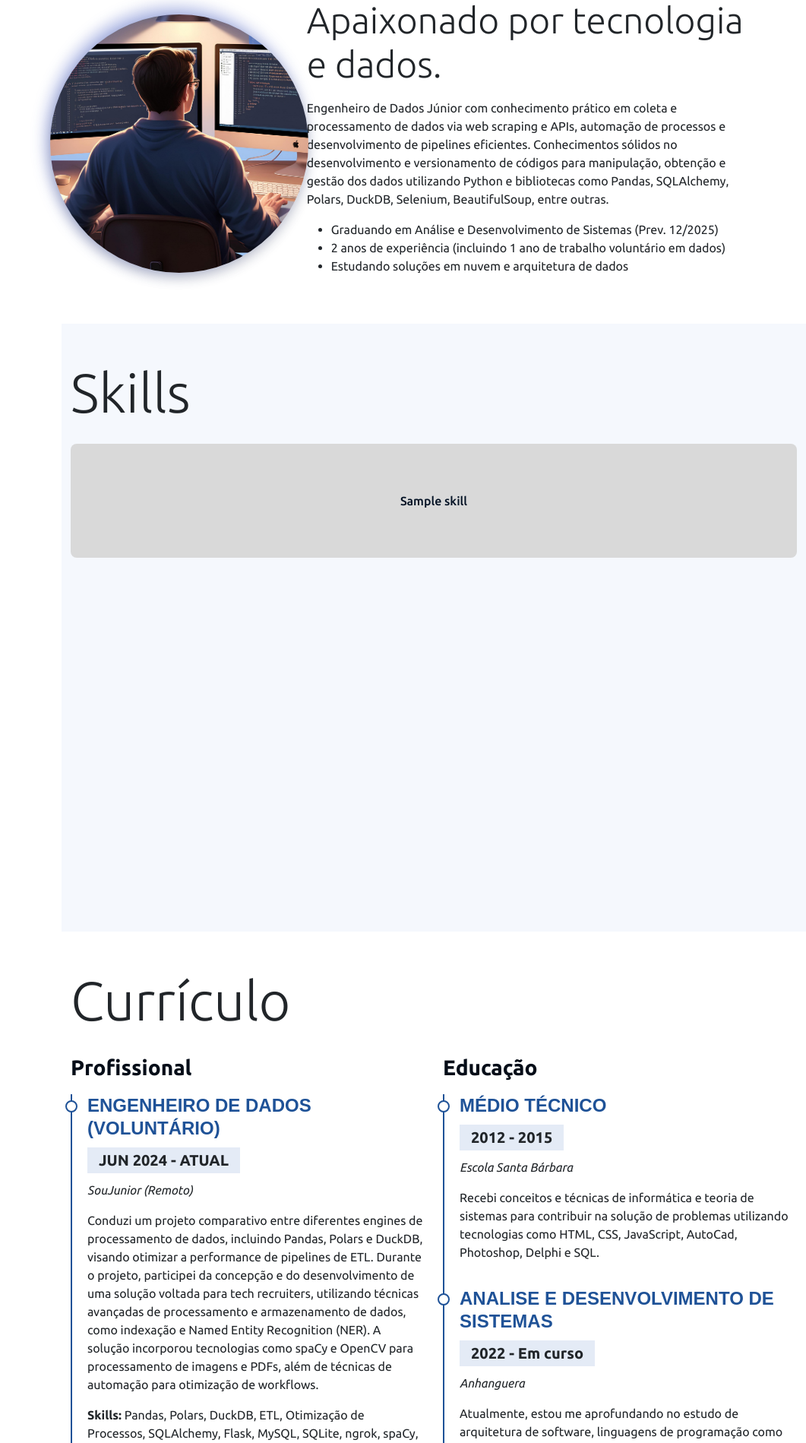
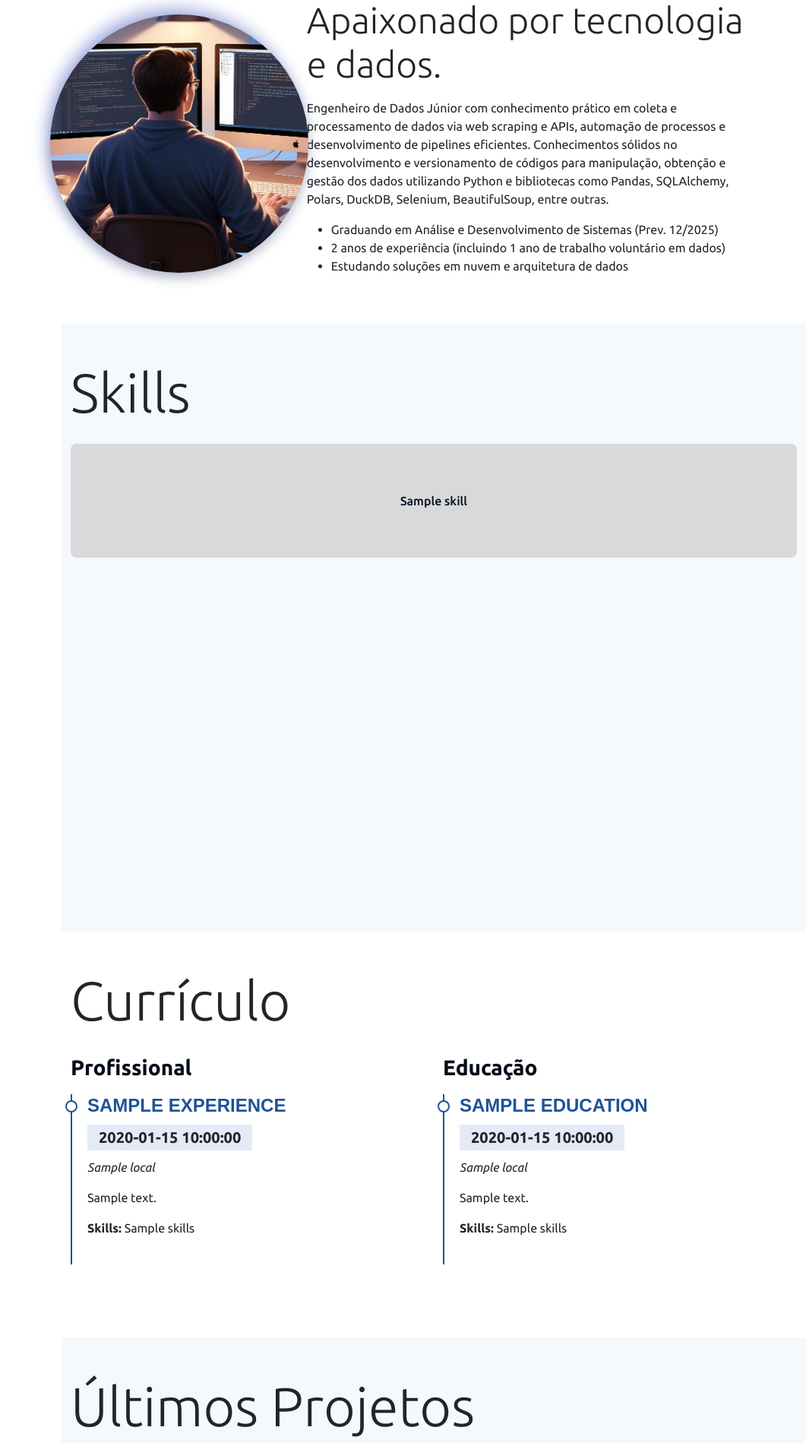
Before and after one commit to Moscarde/portfolio, a Flask app: template templates/index.html in a window 1280 px wide. Shown: the part 944-2843 px from the top of the page at 76% size, without its empty margins (219-1280 px from the left). Run offline with Flask 3, Linux system fonts and the light colour scheme; the template is opened without the code that fills it: most values are stand-ins (such as "Sample title", 1, 10 or a date in 2020); some libraries are stand-ins or nearby versions.

Commit message:
feat: implement dynamic page logic for resume.html

```diff
--- a/app.py
+++ b/app.py
@@ -1,8 +1,9 @@
-from flask import Flask, render_template, redirect, request, flash
+import json
+import os
+
+from dotenv import load_dotenv
+from flask import Flask, flash, redirect, render_template, request
 from flask_mail import Mail, Message
-import os
-from dotenv import load_dotenv
-import json
 
 load_dotenv()
 
@@ -33,20 +34,41 @@ class Contato:
 
 @app.route("/")
 def index():
-    skills_file = os.path.join(app.root_path, 'content', 'skills.json')
+    skills_file = os.path.join(app.root_path, "content", "skills.json")
+    articles_file = os.path.join(app.root_path, "content", "articles.json")
+    education_file = os.path.join(app.root_path, "content", "education.json")
+    experiences_file = os.path.join(app.root_path, "content", "experiences.json")
+    projects_file = os.path.join(app.root_path, "content", "projects.json")
 
     # Abrir e ler o arquivo skills.json
-    with open(skills_file, 'r') as f:
+    with open(skills_file, "r") as f:
         skills = json.load(f)
 
-    print(skills)
+    with open(articles_file, "r") as f:
+        articles = json.load(f)
 
-    return render_template("index.html", data_skills=skills)
+    with open(education_file, "r") as f:
+        educations = json.load(f)
+
+    with open(experiences_file, "r") as f:
+        experiences = json.load(f)
+
+    with open(projects_file, "r") as f:
+        projects = json.load(f)
+
+    return render_template(
+        "index.html",
+        data_skills=skills,
+        data_articles=articles,
+        data_educations=educations,
+        data_experiences=experiences,
+        data_projects=projects,
+    )
 
 
 @app.route("/send", methods=["GET", "POST"])
 def send():
-    print('----------------', request.method)
+    print("----------------", request.method)
     if request.method == "POST":
         formContato = Contato(
             request.form["nome"], request.form["email"], request.form["mensagem"]
--- a/content/eductation.json
+++ b/content/education.json
@@ -4,12 +4,12 @@
         "local": "Escola Santa Bárbara",
         "date": "2012 - 2015",
         "description": "Recebi conceitos e técnicas de informática e teoria de sistemas para contribuir na solução de problemas utilizando tecnologias como HTML, CSS, JavaScript, AutoCad, Photoshop, Delphi e SQL.",
-        "skills": ""
+        "skills": "HTML, CSS, JavaScript, AutoCad, Photoshop, Delphi, SQL, Montagem e Manutenção de Computadores, Redes e Eletrônica"
     },
     {
         "title": "Analise e Desenvolvimento de Sistemas",
         "local": "Anhanguera",
-        "date": "2022 - Em curso",
+        "date": "2022 - EM CURSO",
         "description": "Atualmente, estou me aprofundando no estudo de arquitetura de software, linguagens de programação como Java, Python e C#, além de metodologias ágeis e bancos de dados relacionais e não relacionais. O curso oferece uma base sólida para o desenvolvimento de soluções tecnológicas, abordando desde a análise de requisitos até a implementação e manutenção de sistemas complexos. Estou desenvolvendo habilidades em frameworks modernos, integração de sistemas e segurança da informação, com foco em otimizar processos e criar soluções eficientes para o mercado.",
         "skills": "Arquitetura de Software, Java, Python, C#, Metodologias Ágeis, Bancos de Dados Relacionais e Não Relacionais, Frameworks Modernos, Integração de Sistemas, Segurança da Informação"
     }
--- a/templates/resume.html
+++ b/templates/resume.html
@@ -5,104 +5,42 @@
         <div class="row">
             <div class="col-md-6">
                 <h3 class="cv-title" data-anime="down">Profissional</h3>
+                {% for experience in data_experiences %}
 
                     <div class="cv-item" data-anime="up">
-                    <h4>Engenheiro de Dados (Voluntário)</h4>
-                    <h5>JUN 2024 - ATUAL</h5>
+                        <h4>{{ experience.title }}</h4>
+                        <h5>{{ experience.date }}</h5>
                         <p>
-                        <em>SouJunior (Remoto)</em>
+                            <em>{{ experience.local }}</em>
                         </p>
                         <p>
-                        Conduzi um projeto comparativo entre diferentes engines de processamento de dados,
-                        incluindo Pandas, Polars e DuckDB, visando otimizar a performance de pipelines de ETL.
-                        Durante o projeto, participei da concepção e do desenvolvimento de uma solução voltada
-                        para tech recruiters, utilizando técnicas avançadas de processamento e armazenamento de
-                        dados, como indexação e Named Entity Recognition (NER). A solução incorporou tecnologias
-                        como spaCy e OpenCV para processamento de imagens e PDFs, além de técnicas de automação
-                        para otimização de workflows.
+                            {{ experience.description }}
                         </p>
                         <p>
-                        <strong>Skills:</strong> Pandas, Polars, DuckDB, ETL, Otimização de Processos,
-                        SQLAlchemy, Flask, MySQL,
-                        SQLite, ngrok, spaCy, OpenCV, PDFPlumber
+                            <strong>Skills:</strong> {{ experience.skills }}
                         </p>
                     </div>
+                {% endfor %}
 
-                <div class="cv-item" data-anime="up">
-                    <h4>Analista de Dados (Voluntário)</h4>
-                    <h5>JUN 2023 - DEZ 2024</h5>
-                    <p>
-                        <em>SouJunior (Remoto)</em>
-                    </p>
-                    <p>
-                        Participei ativamente da criação e apresentação de um Dashboard de Redes Sociais em
-                        Power BI durante a live de celebração dos 2 anos da SouJunior. Através dessa
-                        experiência, refinei minhas habilidades de storytelling e comunicação de dados,
-                        apresentando resultados de maneira clara e impactante. Colaborei na extração de dados e
-                        desenvolvimento do dashboard, desde a coleta até a implementação, utilizando PowerQuery
-                        para transformar os dados. Além disso, desenvolvi um script em Python com Selenium para
-                        automatizar a extração de dados de redes sociais, melhorando a precisão e eficiência do
-                        processo.
-                    </p>
-                    <p>
-                        <strong>Skills:</strong> Power BI, PowerQuery, Apresentação de Dados, Storytelling,
-                        Figma, Visualização
-                        de Dados, Python, Pandas, Selenium, Automação de Dados, Web Scraping
-                    </p>
-                </div>
-                <div class="cv-item" data-anime="up">
-                    <h4>Vendedor e Coordenador de Produção</h4>
-                    <h5>2017 - DEZ 2024</h5>
-                    <p>
-                        <em>MM Paletes</em>
-                    </p>
-                    <p>
-                        Liderando a criação da linha de móveis mais vendida da empresa, fui responsável por
-                        todos os aspectos, desde a concepção inicial até o produto final. Essa experiência me
-                        permitiu desenvolver habilidades de gestão de produto e coordenar equipes de produção,
-                        assegurando que os processos fossem eficientes e os padrões de qualidade atendidos.
-                        Através da implementação de melhorias no controle de estoque e na logística de entregas,
-                        fui capaz de reduzir custos operacionais e aumentar a satisfação dos clientes, gerando
-                        uma produção mais ágil e eficaz.
-                    </p>
-                    <p>
-                        <strong>Skills:</strong> Gestão de Produto, Coordenação de Produção, Controle de
-                        Estoque, Logística,
-                        Redução de Custos, Melhoria de Processos
-                    </p>
-                </div>
             </div>
             <div class="col-md-6">
                 <h3 class="cv-title" data-anime="down">Educação</h3>
+                {% for education in data_educations %}
                     <div class="cv-item" data-anime="up">
-                    <h4>Médio Técnico</h4>
-                    <h5>2012 - 2015</h5>
+                        <h4>{{ education.title }}</h4>
+                        <h5>{{ education.date }}</h5>
                         <p>
-                        <em>Escola Santa Bárbara</em>
+                            <em>{{ education.local }}</em>
                         </p>
                         <p>
-                        Recebi conceitos e técnicas de informática e teoria de sistemas para contribuir na
-                        solução de problemas utilizando tecnologias como HTML, CSS, JavaScript, AutoCad,
-                        Photoshop, Delphi e SQL.
+                            {{ education.description }}
+                        </p>
+                        <p>
+                            <strong>Skills:</strong> {{ education.skills }}
                         </p>
                     </div>
+                {% endfor %}
 
-                <div class="cv-item" data-anime="up">
-                    <h4>Analise e Desenvolvimento de Sistemas</h4>
-                    <h5>2022 - Em curso</h5>
-                    <p>
-                        <em>Anhanguera</em>
-                    </p>
-                    <p>
-                        Atualmente, estou me aprofundando no estudo de arquitetura de software, linguagens de
-                        programação como Java, Python e C#, além de metodologias ágeis e bancos de dados
-                        relacionais e não relacionais. O curso oferece uma base sólida para o desenvolvimento de
-                        soluções tecnológicas, abordando desde a análise de requisitos até a implementação e
-                        manutenção de sistemas complexos. Estou desenvolvendo habilidades em frameworks
-                        modernos, integração de sistemas e segurança da informação, com foco em otimizar
-                        processos e criar soluções eficientes para o mercado.
-                    </p>
-                </div>
             </div>
 
         </div>
```
Lines whose indentation alone changed are shown as unchanged.
